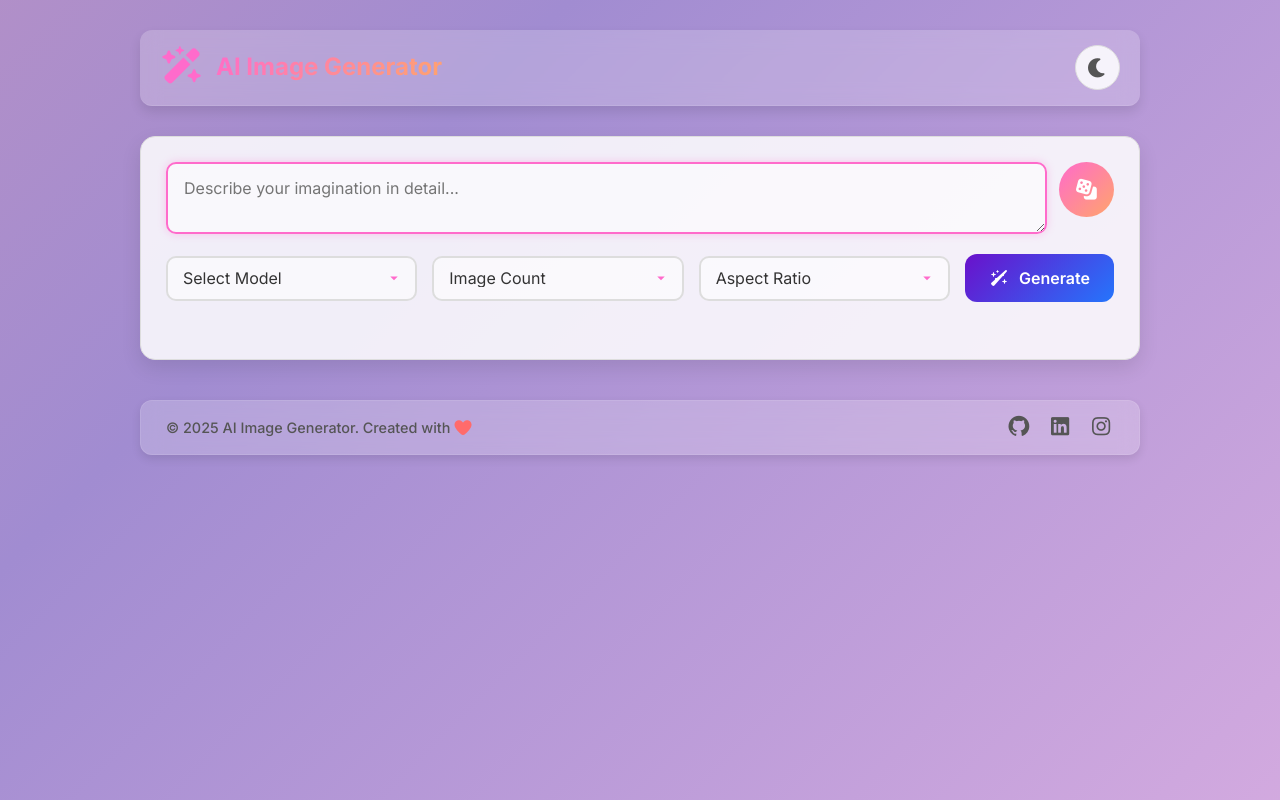
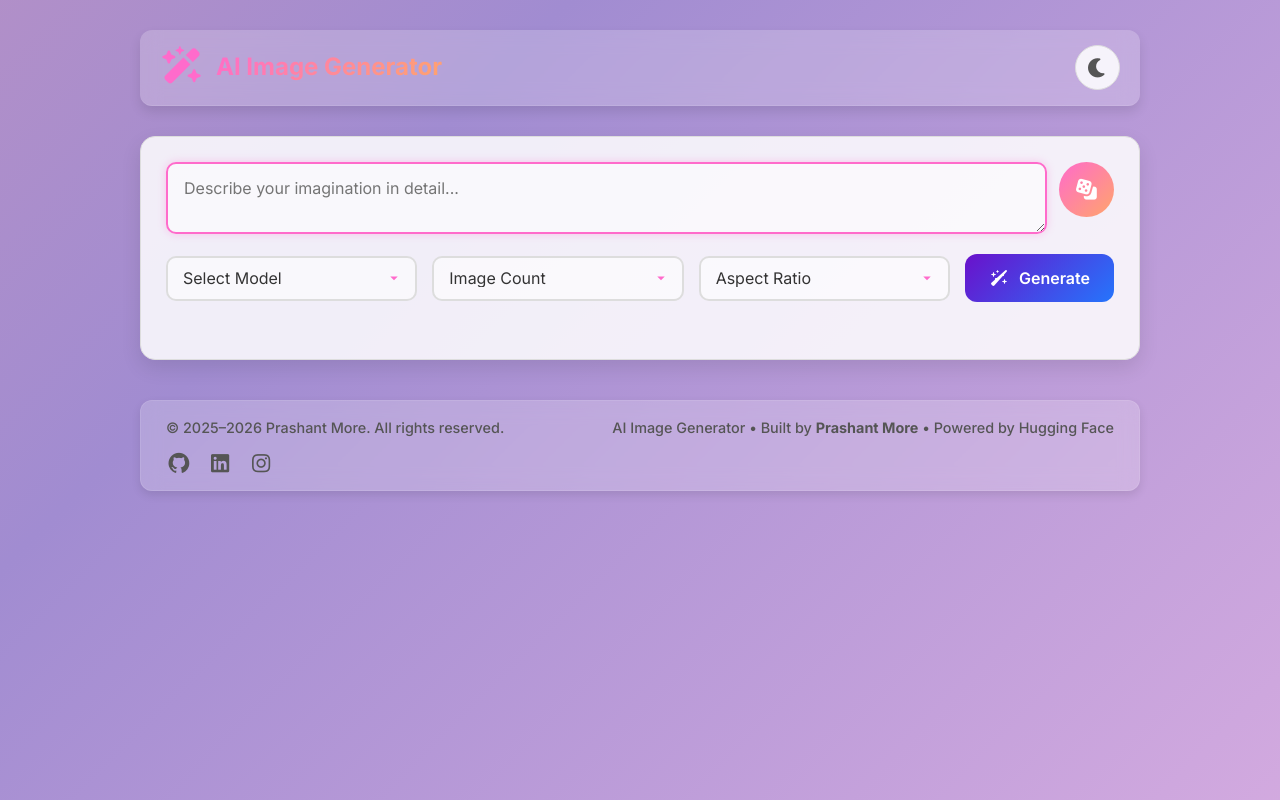
Before and after one commit to prashantmore45/AI-Image-Generator, a plain HTML site: page public/index.html in a window 1280 px wide. Drawn offline with Linux system fonts and the light colour scheme.

Commit message:
Update footer and copyright notice for AI image generator

```diff
--- a/public/index.html
+++ b/public/index.html
@@ -72,7 +72,8 @@
 
         <footer class="footer">
             <div class="footer-content">
-                <p>&copy; 2025 AI Image Generator. Created with <i class="fa-solid fa-heart"></i></p>
+                <p>&copy; 2025–<span id="year"></span> Prashant More. All rights reserved.</p>
+                <p>AI Image Generator • Built by <strong>Prashant More</strong> • Powered by Hugging Face</p>
                 <div class="social-links">
                     <a href="https://github.com/PrashantMore45" aria-label="Github"><i class="fa-brands fa-github"></i></a>
                     <a href="https://www.linkedin.com/in/prashant-more-48b164287" aria-label="LinkedIn" target="_blank" rel="noopener"><i class="fa-brands fa-linkedin"></i></a>
@@ -82,6 +83,10 @@
         </footer>
     </div>
 
+    <script>
+        document.getElementById("year").textContent = new Date().getFullYear();
+    </script>
+
     <script src="script.js"></script>
 </body>
 </html>
```
